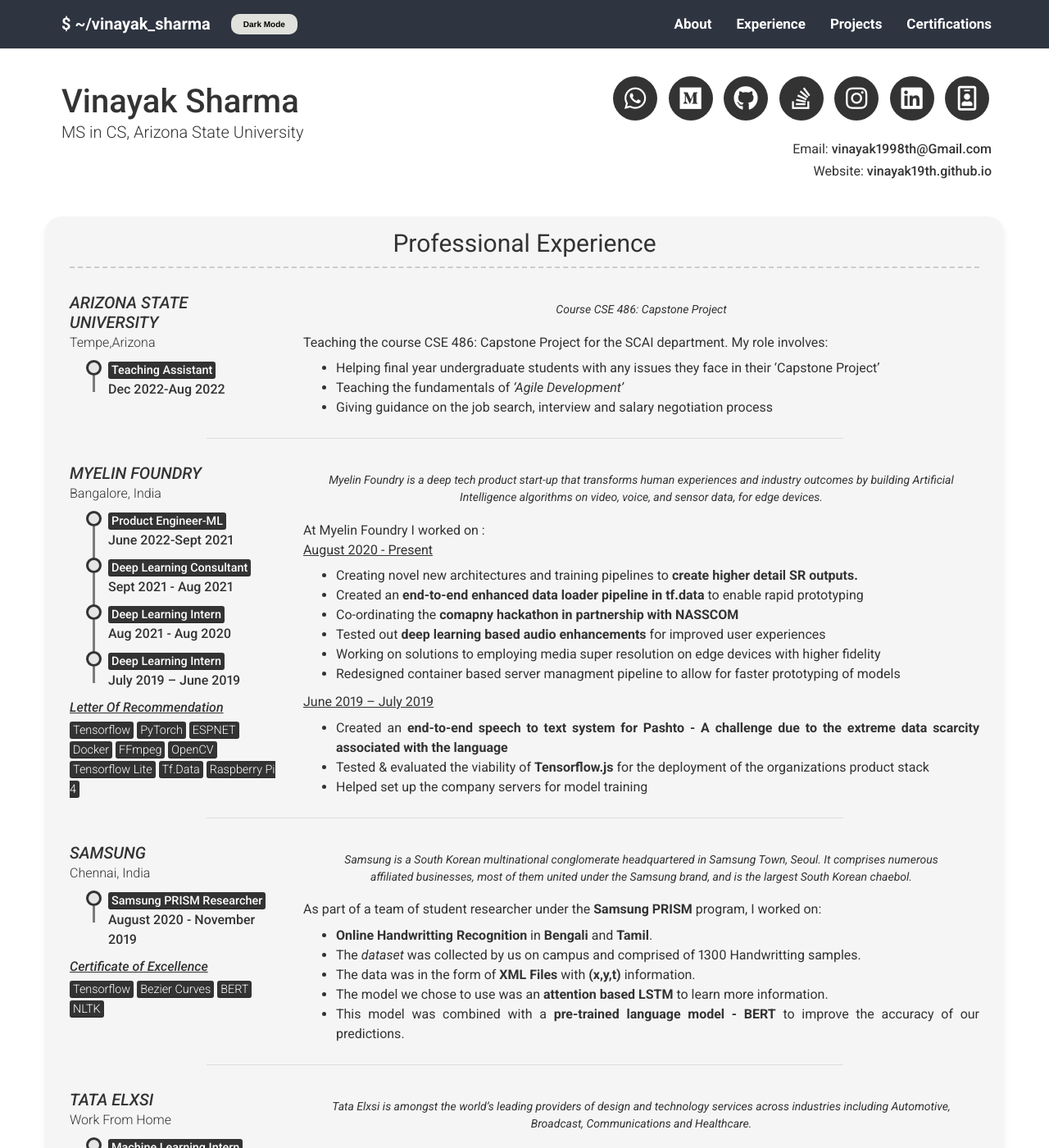
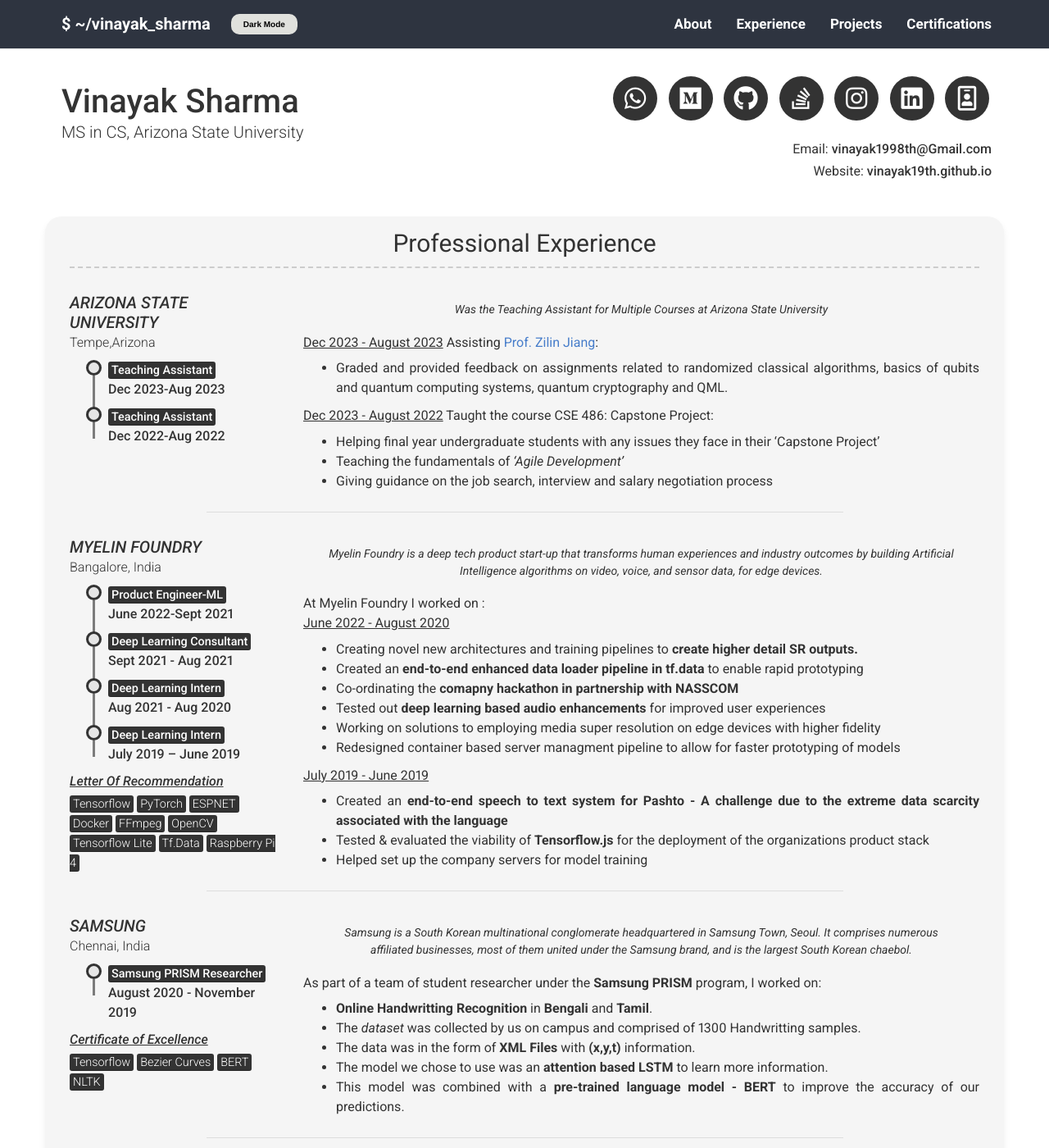
Before and after one commit to vinayak19th/vinayak19th.github.io, a Jekyll site: the page built from pages/experience.html, in a window 1280 px wide and 1400 px high. Shown: the whole window at 82% size. Built offline with Jekyll 4.4.1, drawn with Linux system fonts in a browser that asks for light colours; nearby versions of some CDN libraries.

Commit message:
Updated details

```diff
--- a/_data/education.yml
+++ b/_data/education.yml
@@ -7,6 +7,7 @@
   description: > # this will include new lines to allow paragraphs
     Arizona State University is a public research university in the Phoenix metropolitan area. Founded in 1885 by the 13th Arizona Territorial Legislature, ASU is one of the largest public universities by enrollment in the U.S.
     Computer Science, MS: The Master of Science in computer science is a research-oriented degree, ideal for students with undergraduate education in computer science or related studies. This degree features advanced course work and a strong emphasis on student research. The M.S. program provides numerous opportunities for interdisciplinary study. Within this degree, students can concentrate their studies in the following areas: arts, media and engineering, and cybersecurity.
+      - **Current GPA** : 3.89 (out of 4)
       - **City** : Tempe, US
 
 
@@ -20,6 +21,6 @@
     with over 38,000 students and more than 2600 faculty across all the campus, offering a wide range of undergraduate,
     postgraduate and doctoral programs in Engineering, Management, Medicine and Health sciences, and Science and Humanities.
 
-    - **Final Results** : 8.98 CGPA (90.56%)
+    - **Final GPA** : 8.98 CGPA (90.56%)
 
     - **City** : Chennai, India
--- a/_data/experience.yml
+++ b/_data/experience.yml
@@ -2,15 +2,20 @@
 - layout: layout/left-ex
   company: ARIZONA STATE UNIVERSITY
   link: https://scai.engineering.asu.edu/
-  job_title: [[Teaching Assistant,Dec 2022-Aug 2022]]
+  job_title: [[Teaching Assistant,Dec 2023-Aug 2023],[Teaching Assistant,Dec 2022-Aug 2022]]
   location: Tempe,Arizona
   document :
   doclink :
   stack: []
   quote: >
-    Course CSE 486: Capstone Project
+    Was the Teaching Assistant for Multiple Courses at Arizona State University
   description: > # this will include new lines to allow paragraphs
-    Teaching the course CSE 486: Capstone Project for the SCAI department. My role involves:
+    <u> Dec 2023 - August 2023</u>
+    Assisting <a href="https://www.zilin.one/">Prof. Zilin Jiang</a>:
+      * Graded and provided feedback on assignments related to randomized classical algorithms, basics of qubits and quantum computing systems, quantum cryptography and QML.
+
+    <u> Dec 2023 - August 2022</u>
+    Taught the course CSE 486: Capstone Project:
       * Helping final year undergraduate students with any issues they face in their 'Capstone Project'
       * Teaching the fundamentals of *'Agile Development'*
       * Giving guidance on the job search, interview and salary negotiation process
@@ -29,7 +34,7 @@
     outcomes by building Artificial Intelligence algorithms on video, voice, and sensor data, for edge devices.
   description: > # this will include new lines to allow paragraphs
     At Myelin Foundry I worked on :<br>
-    <u> August 2020 - Present</u>
+    <u> June 2022 - August 2020</u>
       * Creating novel new architectures and training pipelines to <b>create higher detail SR outputs.</b>
       * Created an <b>end-to-end enhanced data loader pipeline in tf.data</b> to enable rapid prototyping
       * Co-ordinating the <b>comapny hackathon in partnership with NASSCOM</b>
@@ -37,7 +42,7 @@
       * Working on solutions to employing media super resolution on edge devices with higher fidelity
       * Redesigned container based server managment pipeline to allow for faster prototyping of models
 
-    <u> June 2019 – July 2019</u>
+    <u> July 2019 - June 2019</u>
       * Created an <b>end-to-end speech to text system for Pashto<b> - A challenge due to the extreme data scarcity associated with the language
       * Tested & evaluated the viability of <b>Tensorflow.js</b> for the deployment of the organizations product stack
       * Helped set up the company servers for model training
```
